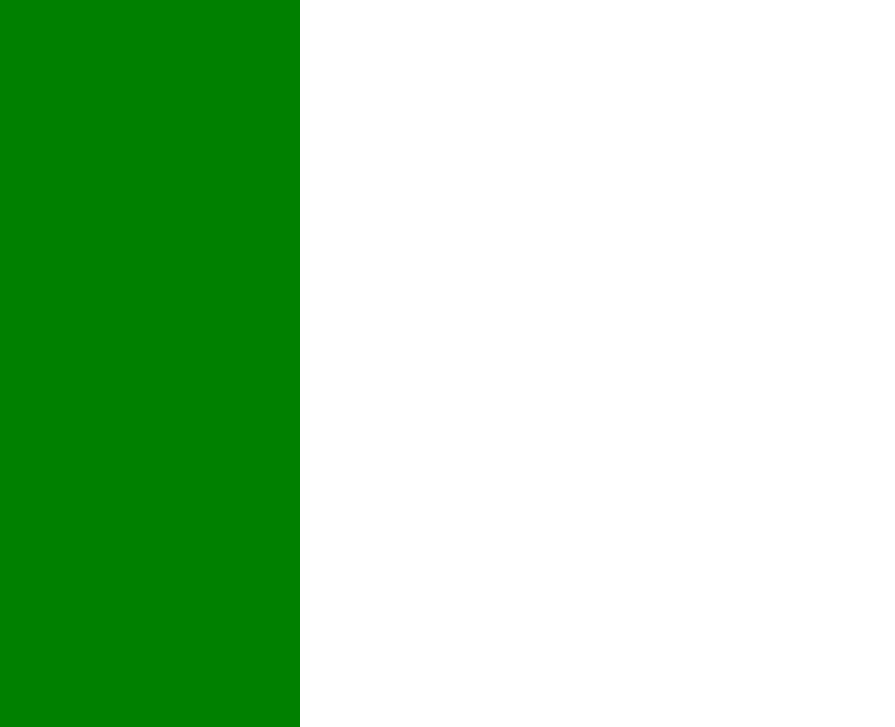
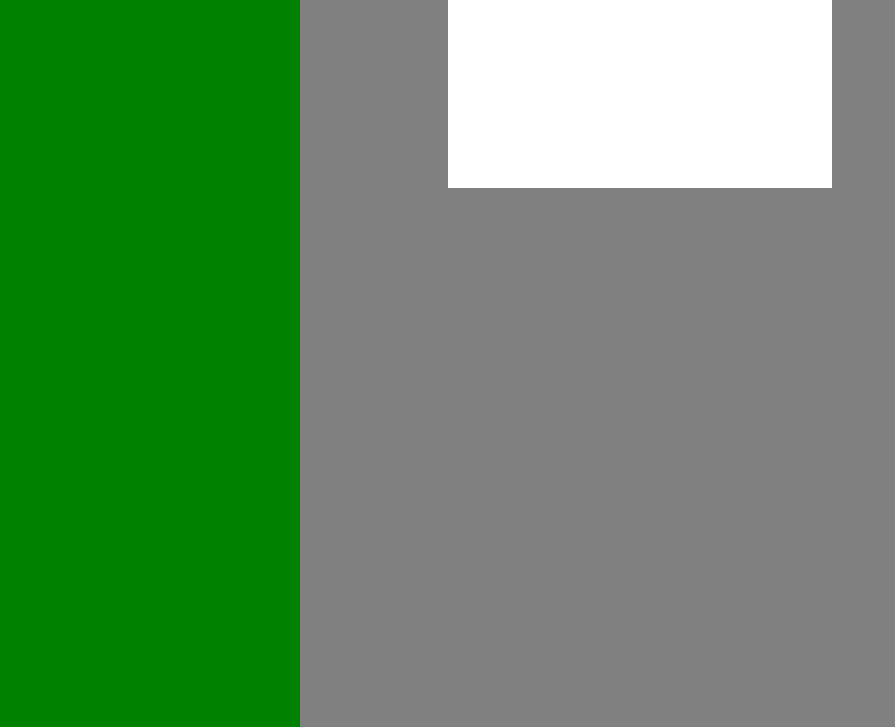
Before and after one commit to deeebeee3/streams2019, a website: page client/public/modal.html in a window 1280 px wide. Shown: the part 73-800 px from the top of the page, without its empty margins (0-895 px from the left). Drawn offline with Linux system fonts and the light colour scheme.

Commit message:
modal example for reference

```diff
--- a/client/public/modal.html
+++ b/client/public/modal.html
@@ -7,13 +7,39 @@
       height: 100vh;
       width: 300px;
       background-color: green;
+      z-index: 0;
     }
     .content {
       margin-left: 300px;
     }
+    .modal-body {
+      background-color: white;
+      margin: auto;
+      height: 30%;
+      width: 30%;
+    }
+    .modal {
+      height: 100%;
+      width: 100%;
+      position: fixed;
+      background-color: grey;
+      left: 0;
+      top: 0;
+      z-index: 10;
+    }
+    .positioned {
+      position: relative;
+      z-index: 0;
+    }
   </style>
 </head>
 <body>
+  <div class="positioned">
+    <div class="modal">
+      <div class="modal-body"><h1>I am a modal</h1></div>
+    </div>
+  </div>
+
   <div class="sidebar">
     I am a sidebar
   </div>
```
